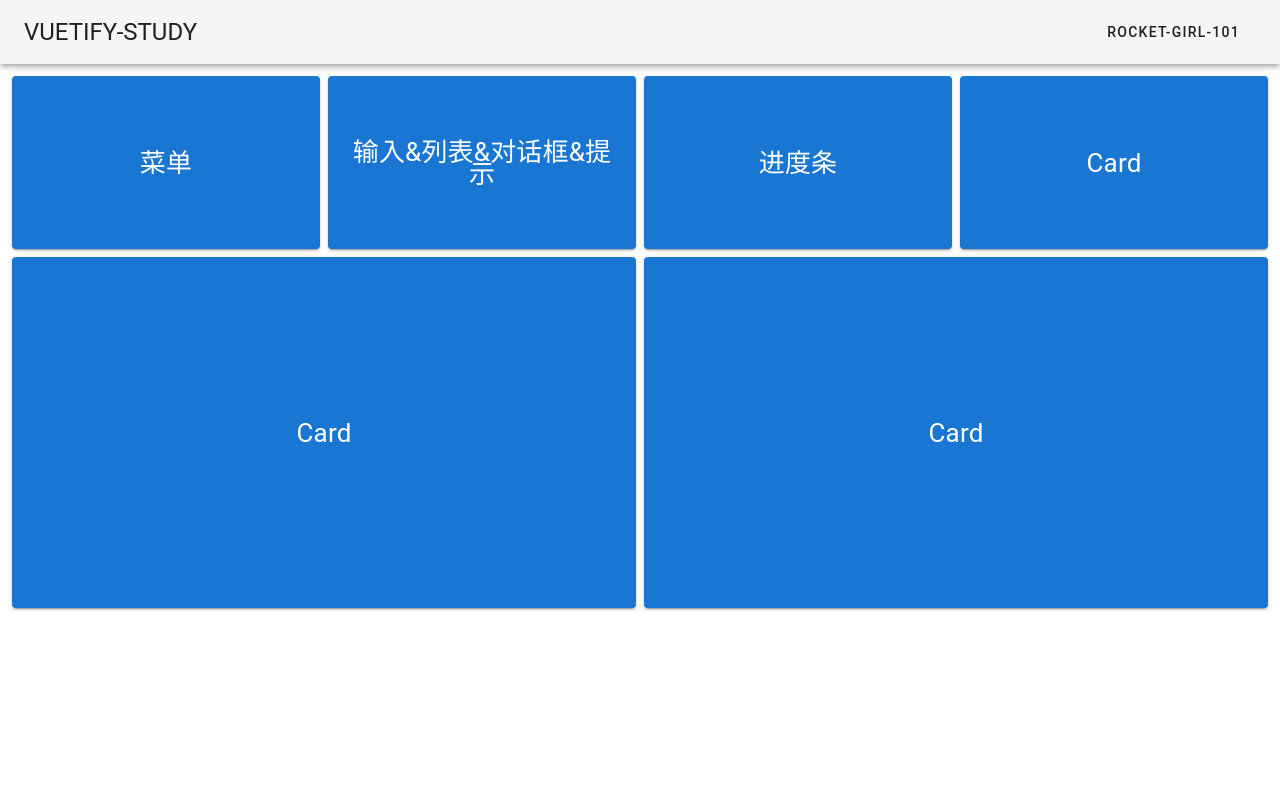
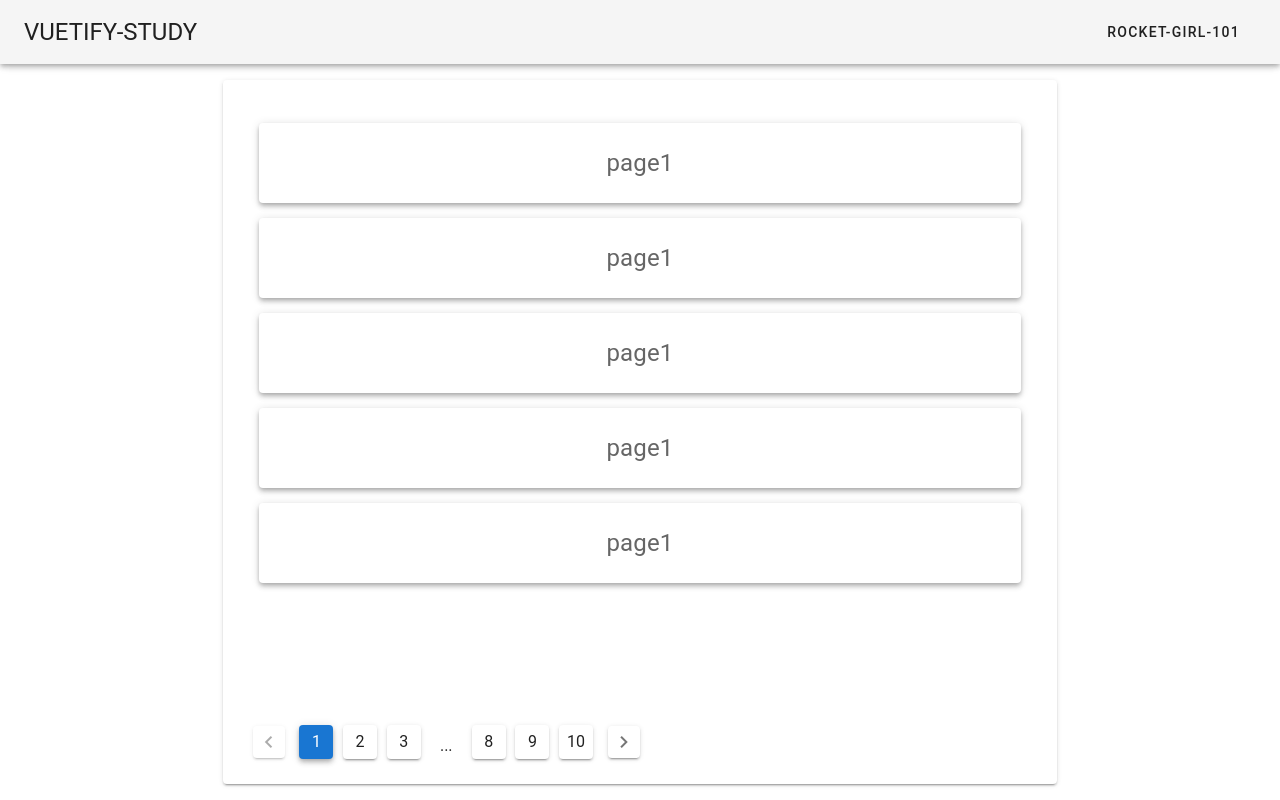
Before and after one commit to GStarP/vuetify-study, a Vue app: page /page in a window 1280 px wide. Before the commit this address led to /. Built offline with nearby package versions, Linux system fonts and the light colour scheme; the HTML template or start-up script is replaced by a standard one.

Commit message:
[feat] 分页

```diff
--- a/src/components/Navi.vue
+++ b/src/components/Navi.vue
@@ -35,12 +35,12 @@ export default {
         to: '/search'
       }, {
         id: 3,
-        txt: '进度条',
+        txt: 'Loading动画',
         to: '/loading'
       }, {
         id: 4,
-        txt: 'Card',
-        to: ''
+        txt: '分页',
+        to: '/page'
       }, {
         id: 5,
         txt: 'Card',
--- /dev/null
+++ b/src/components/Page.vue
@@ -0,0 +1,174 @@
+<template>
+  <v-container grid-list-md fluid fill-height>
+    <v-layout wrap justify-center>
+      <v-flex md8 fill-height>
+        <v-card height="100%" class="page-data-container">
+          <v-list>
+            <template
+              v-for="(item, i) of pageList[pageNum-1]"
+            >
+              <v-list-item :key="i" class="page-data-item">
+                <v-card width="100%" height="80" elevation="4">
+                  <v-card-text class="text-center">{{ item.txt }}</v-card-text>
+                </v-card>
+              </v-list-item>
+            </template>
+          </v-list>
+          <!--
+            length: 总页数
+            total-visible: 包括有效状态的箭头(所以设置为 7 才能保证中间页数的前后两页能显示)
+          -->
+          <v-pagination
+            id="page-divider"
+            v-model="pageNum"
+            :length="10"
+            :total-visible="7"
+          ></v-pagination>
+        </v-card>
+      </v-flex>
+    </v-layout>
+  </v-container>
+</template>
+
+<script>
+export default {
+  data () {
+    return {
+      pageNum: 1,
+      // 模拟获取到的分页信息
+      pageList: [
+        [{
+          txt: 'page1'
+        }, {
+          txt: 'page1'
+        }, {
+          txt: 'page1'
+        }, {
+          txt: 'page1'
+        }, {
+          txt: 'page1'
+        }],
+        [{
+          txt: 'page2'
+        }, {
+          txt: 'page2'
+        }, {
+          txt: 'page2'
+        }, {
+          txt: 'page2'
+        }, {
+          txt: 'page2'
+        }],
+        [{
+          txt: 'page3'
+        }, {
+          txt: 'page3'
+        }, {
+          txt: 'page3'
+        }, {
+          txt: 'page3'
+        }, {
+          txt: 'page3'
+        }],
+        [{
+          txt: 'page4'
+        }, {
+          txt: 'page4'
+        }, {
+          txt: 'page4'
+        }, {
+          txt: 'page4'
+        }, {
+          txt: 'page4'
+        }],
+        [{
+          txt: 'page5'
+        }, {
+          txt: 'page5'
+        }, {
+          txt: 'page5'
+        }, {
+          txt: 'page5'
+        }, {
+          txt: 'page5'
+        }],
+        [{
+          txt: 'page6'
+        }, {
+          txt: 'page6'
+        }, {
+          txt: 'page6'
+        }, {
+          txt: 'page6'
+        }, {
+          txt: 'page6'
+        }],
+        [{
+          txt: 'page7'
+        }, {
+          txt: 'page7'
+        }, {
+          txt: 'page7'
+        }, {
+          txt: 'page7'
+        }, {
+          txt: 'page7'
+        }],
+        [{
+          txt: 'page8'
+        }, {
+          txt: 'page8'
+        }, {
+          txt: 'page8'
+        }, {
+          txt: 'page8'
+        }, {
+          txt: 'page8'
+        }],
+        [{
+          txt: 'page9'
+        }, {
+          txt: 'page9'
+        }, {
+          txt: 'page9'
+        }, {
+          txt: 'page9'
+        }, {
+          txt: 'page9'
+        }],
+        [{
+          txt: 'page10'
+        }, {
+          txt: 'page10'
+        }, {
+          txt: 'page10'
+        }, {
+          txt: 'page10'
+        }, {
+          txt: 'page10'
+        }]
+      ]
+    }
+  }
+}
+</script>
+
+<style lang="scss" scoped>
+  .page-data-container {
+    padding: 20px 20px;
+  }
+  .page-data-item {
+    margin: 15px 0;
+    >div {
+      display: flex;
+      align-items: center;
+      >div {
+        font-size: 24px;
+      }
+    }
+  }
+  #page-divider {
+    position: absolute;
+    bottom: 20px;
+  }
+</style>
```
Also changed, not shown: src/plugins/router.js (+10 -13 lines).
